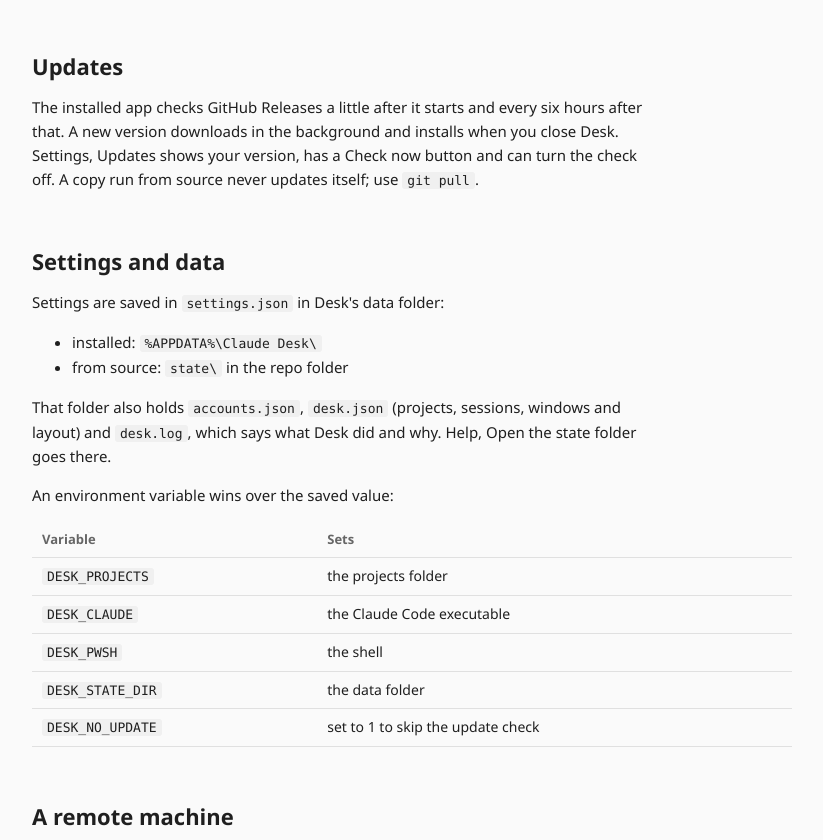
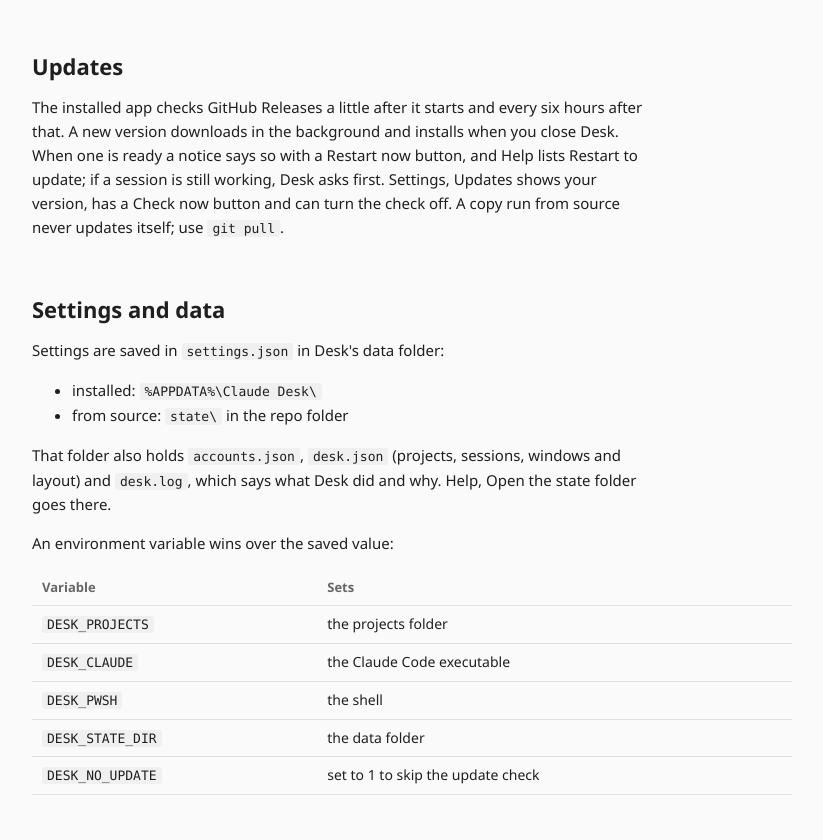
Before and after one commit to 1oNN/claude_desk, an Electron app: page docs/help.html in a window 1280 px wide. Shown: the part 1100-1940 px from the top of the page, without its empty margins (330-1153 px from the left). Drawn offline with Linux system fonts and the light colour scheme.

Commit message:
docs: restart now, shell state, and say desk saves no tokens or memory
The Why section said Desk costs no tokens, which read as if it saved some. It saves neither
tokens nor memory, so it now says so. Updates and the Help row now cover the Restart now
button from 0.2.6, and the sidebar bullet the background shell state from 0.2.5.

```diff
--- a/docs/help.html
+++ b/docs/help.html
@@ -73,8 +73,10 @@ stays the same size. Stopping a session you are not using saves 354-490 MB each.
 
 <h2 id="updates">Updates</h2>
 <p>The installed app checks GitHub Releases a little after it starts and every six hours after
-that. A new version downloads in the background and installs when you close Desk. Settings,
-Updates shows your version, has a Check now button and can turn the check off. A copy run
+that. A new version downloads in the background and installs when you close Desk. When one is
+ready a notice says so with a Restart now button, and Help lists Restart to update; if a session
+is still working, Desk asks first. Settings, Updates shows your version, has a Check now button
+and can turn the check off. A copy run
 from source never updates itself; use <code>git pull</code>.</p>
 
 <h2 id="data">Settings and data</h2>
```
Also changed, not shown: README.md.
